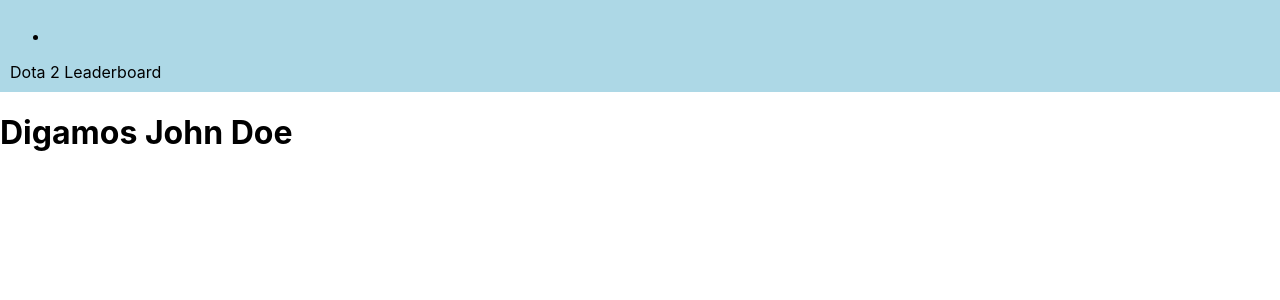
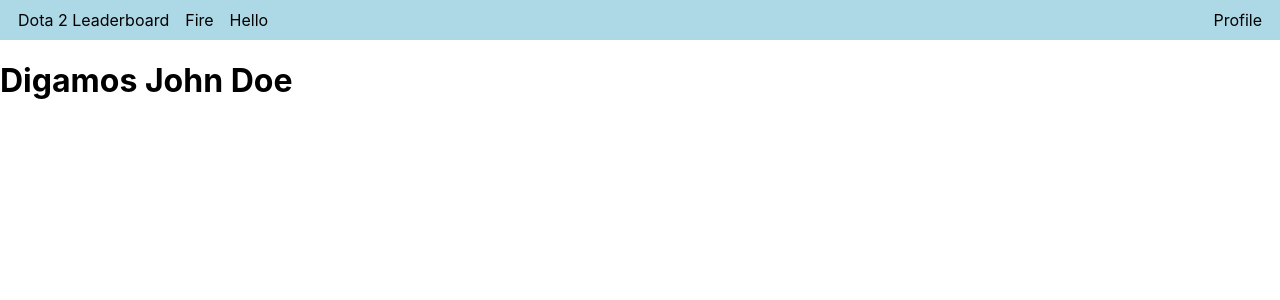
Before and after one commit to sqr/dota-custom-leaderboard, a Next.js app: page /hello in a window 1280 px wide. Shown: the top 300 px of the page. Built offline with nearby package versions, Linux system fonts and the light colour scheme.

Commit message:
Add styles to the header

```diff
--- a/components/Header.tsx
+++ b/components/Header.tsx
@@ -1,7 +1,15 @@
 import React from 'react'
+import Link from 'next/link'
 
 export default function Header() {
   return (
-    <div className="header"><ul><li></li></ul>Dota 2 Leaderboard </div>
+      <div className="header">
+          <ul className="headerList">
+              <li><Link href='/'><a>Dota 2 Leaderboard</a></Link></li>
+              <li><Link href='/fire'><a>Fire</a></Link></li>
+              <li><Link href='/hello'><a>Hello</a></Link></li>
+              <li style={{ float: "right" }}><Link href='/hello'><a>Profile</a></Link></li>
+          </ul>
+      </div>
   )
 }
--- a/pages/fire.tsx
+++ b/pages/fire.tsx
@@ -4,6 +4,8 @@ import { firestore, app } from '../firebase/clientApp';
 import { collection, QueryDocumentSnapshot, DocumentData, query, where, limit, getDocs, doc } from "@firebase/firestore";
 import { getAuth, signInWithEmailAndPassword, signOut } from 'firebase/auth';
 import { useAuthState } from 'react-firebase-hooks/auth';
+
+import Header from "../components/Header"
 
 export default function Fire() {
     const [leaderboards, setLeaderboards] = useState([])
@@ -33,7 +35,8 @@ export default function Fire() {
         <li>{leaderboard.name}</li>
     });
     return (
-    <div>
+        <div>
+        <Header />
         firestore
             {user ? user.displayName : 'No user'}
             <ul>
--- a/styles/globals.css
+++ b/styles/globals.css
@@ -19,3 +19,17 @@ a {
     padding: 10px;
     background: lightblue;
 }
+
+.headerList {
+    list-style-type: none;
+    margin: 0;
+    padding: 0;
+}
+
+.headerList li {
+    display: inline;
+}
+
+.headerList a {
+    padding: 8px;
+}
```
